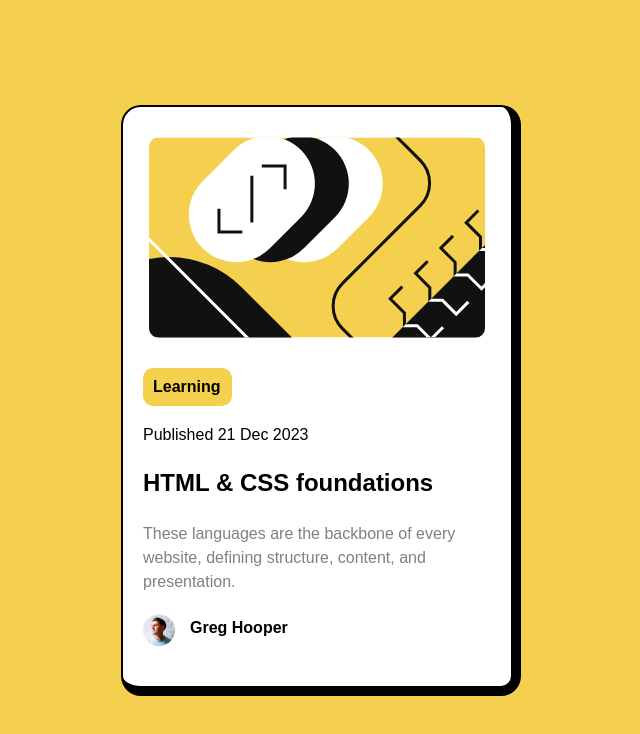
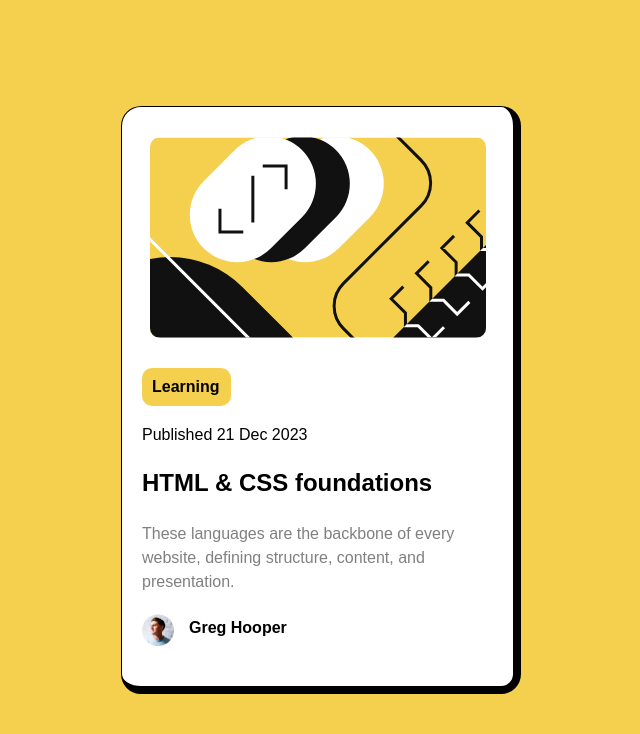
Before and after one commit to tatsuya98/blog-card, a plain HTML site: page index.html in a window 1280 px wide. Shown: the whole page, without its empty margins (319-959 px from the left). Drawn offline with Linux system fonts and the light colour scheme.

Commit message:
Add files via upload
made border thinner

```diff
--- a/styles.css
+++ b/styles.css
@@ -29,9 +29,9 @@ img{
     max-height: 37.5em;
     padding: 1.25em;
     background-color: hsl(0, 0%, 100%);
-    border: .125em solid;
-    border-right: .625em solid;
-    border-bottom: .625em solid;
+    border: thin solid;
+    border-right: .55em solid;
+    border-bottom: .55em solid;
     border-radius: 1.25em;
 }
 .figtree-text {
```
